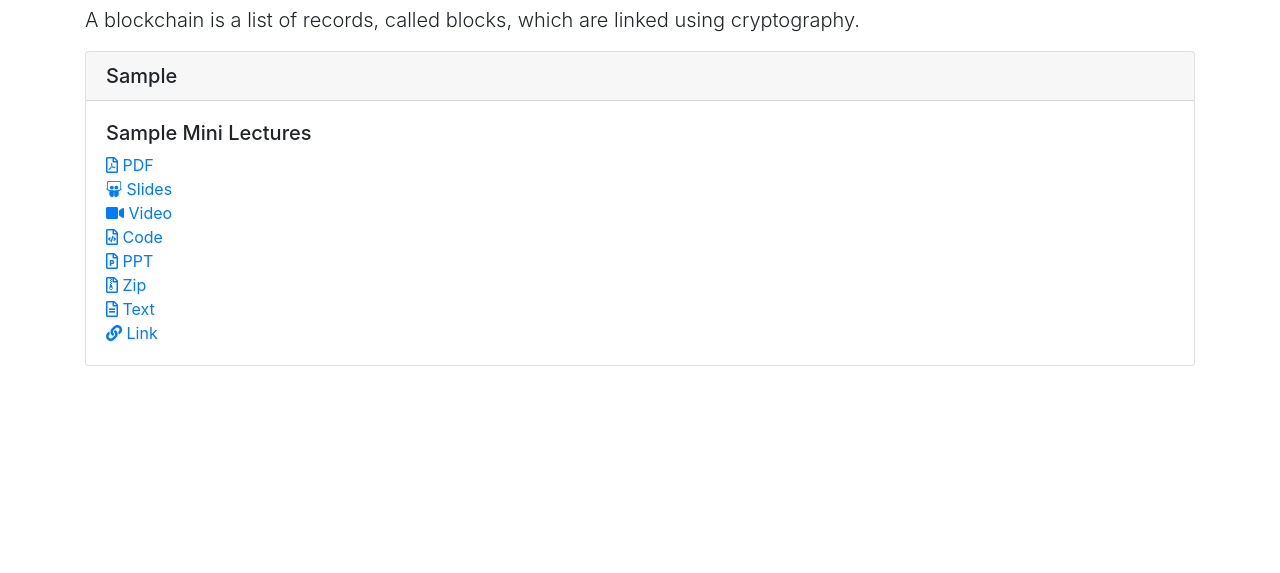
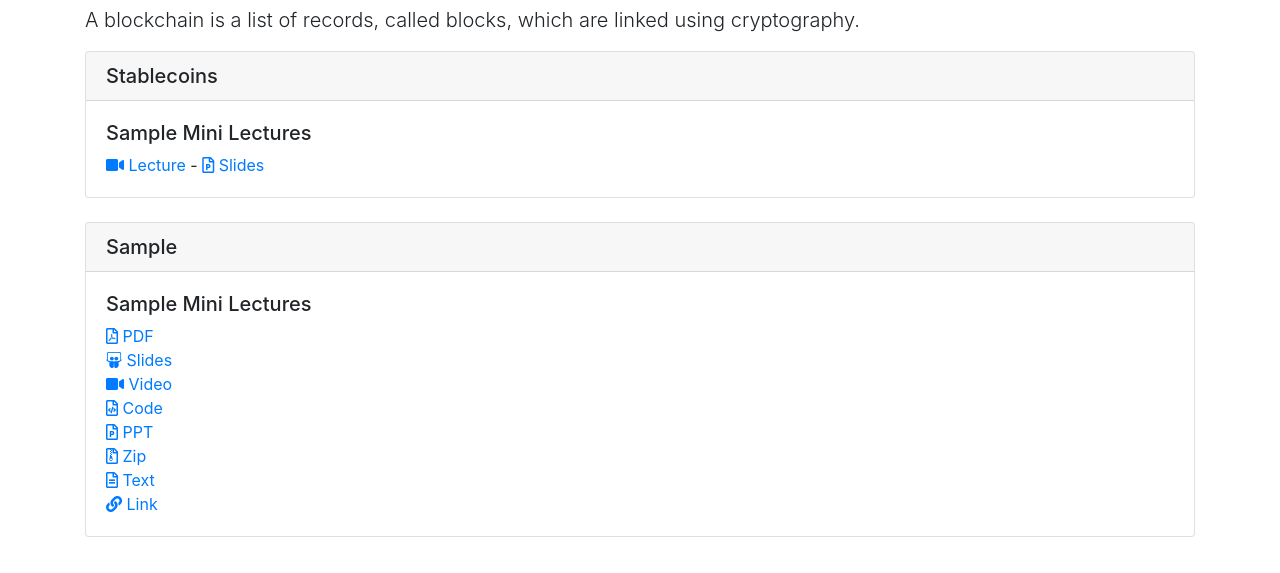
Before and after one commit to heaps/blockchain, a plain HTML site: page index.html in a window 1280 px wide. Shown: the part 131-704 px from the top of the page. Drawn offline with nearby package versions, Linux system fonts and the light colour scheme.

Commit message:
stablecoins

```diff
--- a/index.html
+++ b/index.html
@@ -53,6 +53,24 @@
     <h1>Blockchain</h1>
     <p class="lead">A blockchain is a list of records, called blocks, which are linked using cryptography.</p>
 </div>
+
+
+<div class="card">
+  <h5 class="card-header">Stablecoins </h5>
+  <div class="card-body">
+
+
+    <h5>Sample Mini Lectures</h5>
+
+      <a href="https://youtu.be/ctMIdpm2j4I">
+          <i class="fas fa-video"></i> Lecture
+      </a> -
+      <a href="documents/abel/stablecoin.pptx">
+          <i class="far fa-file-powerpoint"></i> Slides
+      </a><br>
+
+  </div>
+</div><br>
 
 
 <div class="card">
```
Also changed, not shown: 2 other files.
